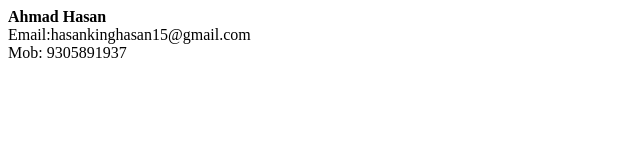
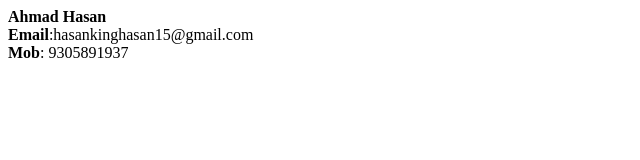
Before and after one commit to hasankinghasan15/FA, a plain HTML site: page contact.html in a window 1280 px wide. Shown: the full height of the page, 0-640 px from the left. Drawn offline with Linux system fonts and the light colour scheme.

Commit message:
Update contact.html

```diff
--- a/contact.html
+++ b/contact.html
@@ -10,8 +10,8 @@ Contact Us
 </head>
 
 <b>Ahmad Hasan</b><br/>
-Email:hasankinghasan15@gmail.com<br/>
-Mob: 9305891937<br/>
+<b>Email</b>:hasankinghasan15@gmail.com<br/>
+<b>Mob</b>: 9305891937<br/>
 
 
 
```
